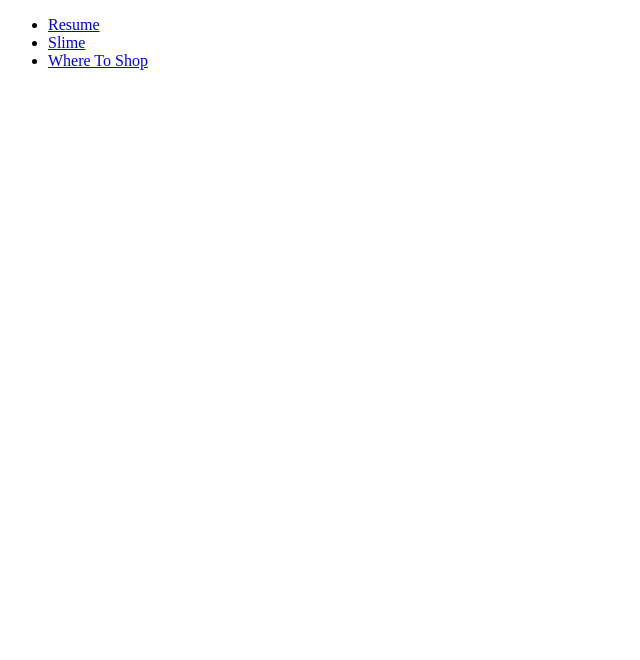
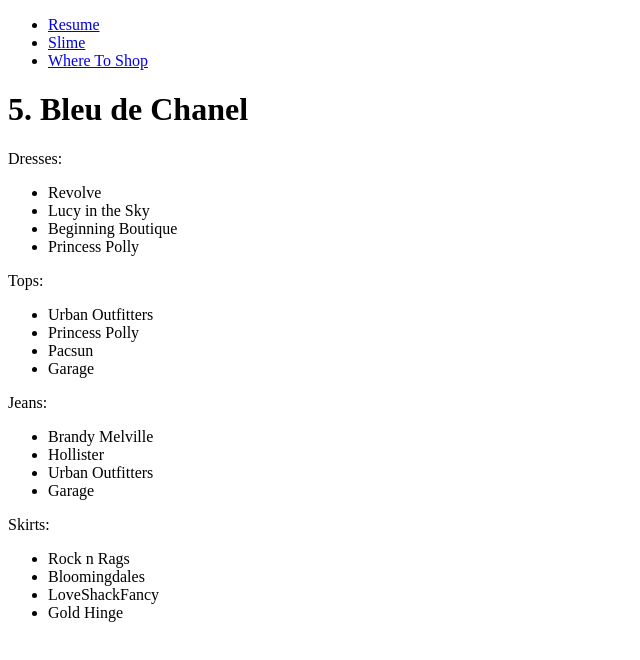
Before and after one commit to siennasignorello/IIT361-project1, a plain HTML site: page whereToShop.html in a window 1280 px wide. Shown: the whole page, without its empty margins (0-640 px from the left). Drawn offline with Linux system fonts and the light colour scheme.

Commit message:
Update whereToShop.html

```diff
--- a/whereToShop.html
+++ b/whereToShop.html
@@ -13,6 +13,36 @@
       <li><a href="slime.html">Slime</a></li>
       <li><a href="whereToShop.html">Where To Shop</a></li>
     </ul>
+
+    <h1>5. Bleu de Chanel</h1>
+    <p>Dresses: </p>
+    <ul>
+      <li>Revolve</li>
+      <li>Lucy in the Sky</li>
+      <li>Beginning Boutique</li>
+      <li>Princess Polly</li>
+    </ul>
+    <p>Tops: </p>
+    <ul>
+      <li>Urban Outfitters</li>
+      <li>Princess Polly</li>
+      <li>Pacsun</li>
+      <li>Garage</li>
+    </ul>
+    <p>Jeans: </p>
+    <ul>
+      <li>Brandy Melville</li>
+      <li>Hollister</li>
+      <li>Urban Outfitters</li>
+      <li>Garage</li>
+    </ul>
+    <p>Skirts: </p>
+    <ul>
+      <li>Rock n Rags</li>
+      <li>Bloomingdales</li>
+      <li>LoveShackFancy</li>
+      <li>Gold Hinge</li>
+    </ul>
   </div>
 </body>
 
```
